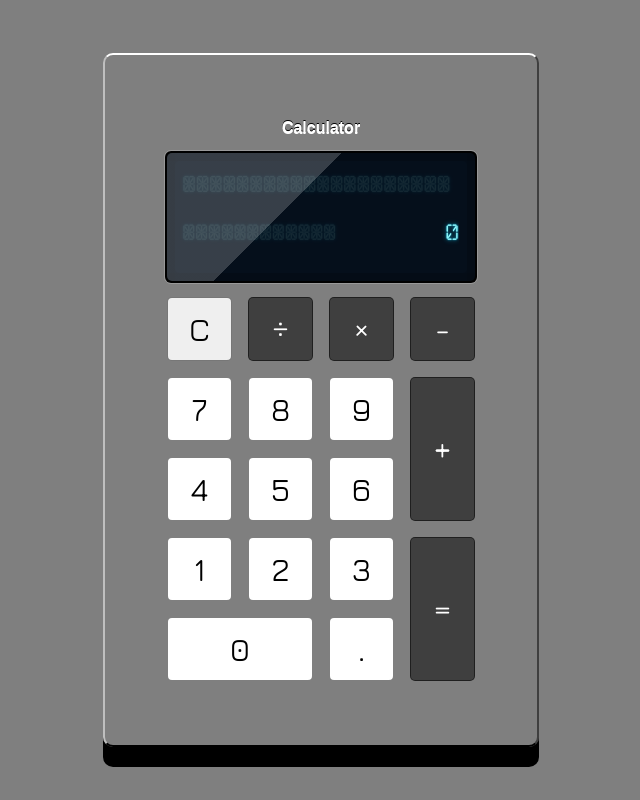
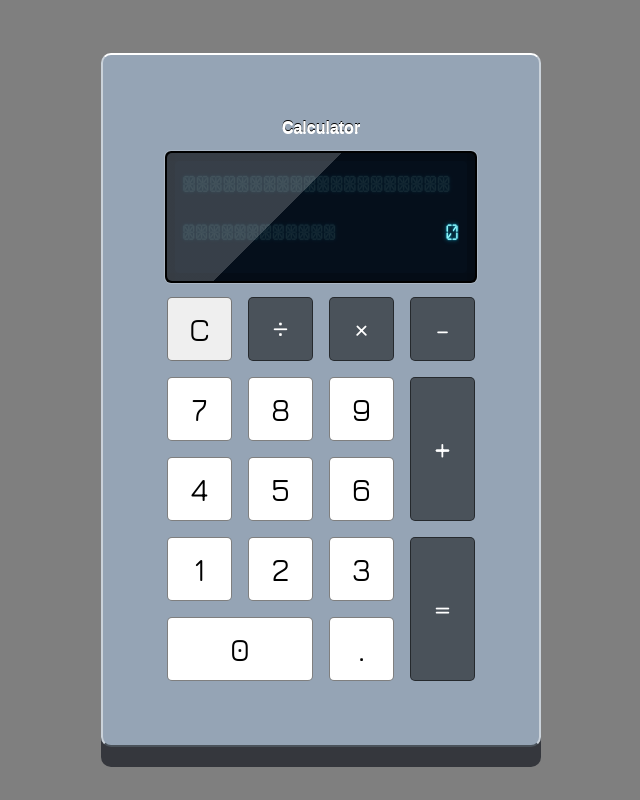
Before and after one commit to 5t4r8ucK/04-build-a-javascript-calculator, a React (Create React App) app: page / in a window 1280 px wide. Shown: the whole page, without its empty margins (319-959 px from the left). Built offline with nearby package versions, Linux system fonts and the light colour scheme.

Commit message:
Changed the width to compensate for new borders. Changed the colors slightly.

```diff
--- a/src/components/styled-components/calculator.js
+++ b/src/components/styled-components/calculator.js
@@ -5,15 +5,15 @@ const Calculator = styled.div`
   // Positioning
   z-index: 0;
   // Display and Box Model
-  background-color: ${variables.gray_100};
+  background-color: ${variables.silver_100};
   border-radius: ${variables.calculator_border_radius};
   border-top-color: ${variables.white_100};
   border-left-color: ${variables.white_50};
-  border-bottom-color: ${variables.black_100};
-  border-right-color: ${variables.black_50};
+  border-bottom-color: ${variables.black_50};
+  border-right-color: ${variables.white_50};
   border-style: solid;
   border-width: ${variables.border_width};
-  box-shadow: 0 1.25rem 0 ${variables.black_100};
+  box-shadow: 0 1.25rem 0 ${variables.silver_shadow};
   display: grid;
   gap: ${variables.gap_width};
   grid-template-areas:
@@ -23,7 +23,7 @@ const Calculator = styled.div`
   height: auto;
   justify-content: center;
   padding: ${variables.column_width};
-  width: calc((${variables.column_width} * 4) + (${variables.gap_width} * 3) + (${variables.column_width} * 2) + (${variables.border_width} * 2)); //4 buttons + 3 gaps + 2 padding + 2 border
+  width: calc((${variables.column_width} * 4) + (${variables.gap_width} * 3) + (${variables.column_width} * 2) + (${variables.border_width} * 4)); //4 buttons + 3 gaps + 2 padding + 4 border
   // Typography
   // Other
   //transform: rotateX(20deg);
```
